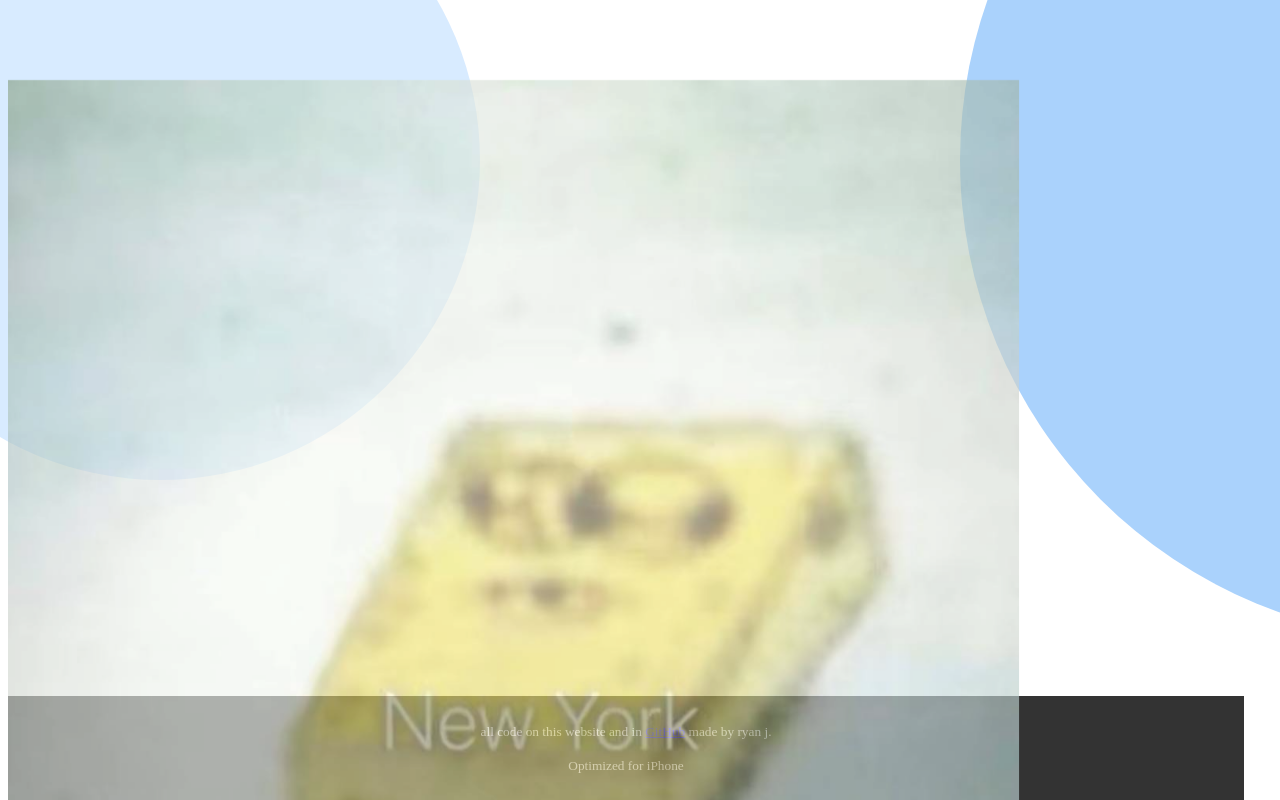
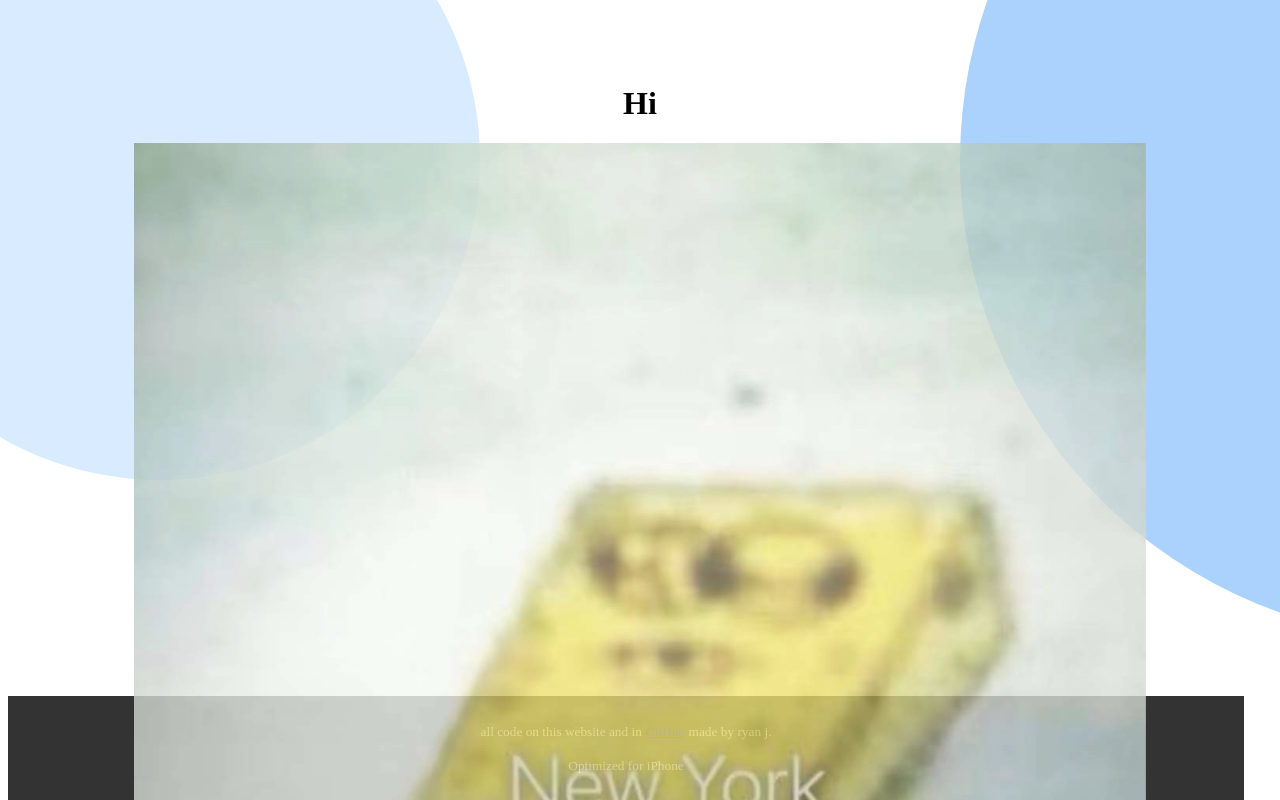
Before and after one commit to r-y4n/webapp, a Next.js app: page / in a window 1280 px wide. Shown: the top 800 px of the page. Built offline with nearby package versions, Linux system fonts and the light colour scheme.

Commit message:
Update index.js

```diff
--- a/pages/index.js
+++ b/pages/index.js
@@ -44,7 +44,7 @@ export default function Home() {
   }, []);
 
   return (
-    <div className={styles.container}>
+    <div className={styles.indxcontainer}>
       <h1>Hi</h1>
       <img
         src={images[currentImageIndex]}
```
